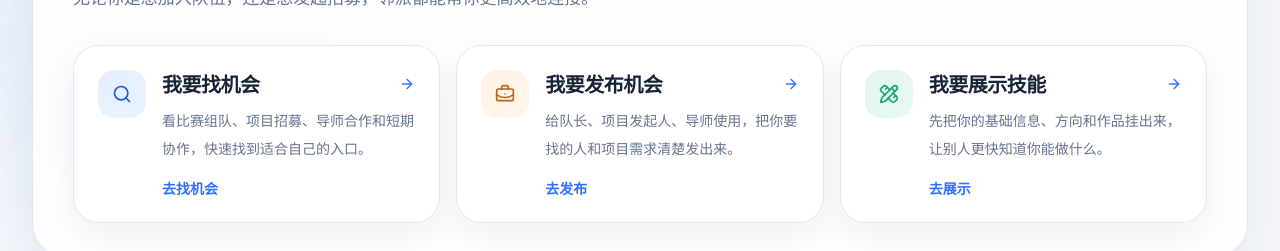
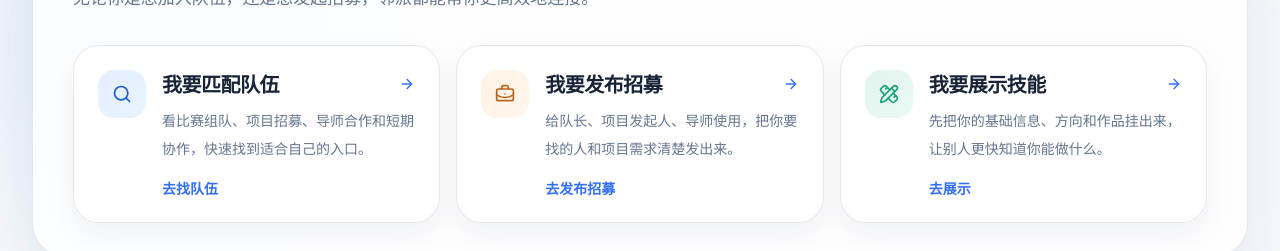
Before and after one commit to hhh-dahah/Linpia, a Next.js app: page / in a window 1280 px wide. Shown: the part 470-721 px from the top of the page. Built offline with nearby package versions, Linux system fonts and the light colour scheme; no server answers; the database is empty.

Commit message:
chore: update homepage action copy

```diff
--- a/app/page.tsx
+++ b/app/page.tsx
@@ -10,19 +10,19 @@ import { listCases, listMentors, listOpportunities, listTalents } from "@/lib/da
 
 const heroActions = [
   {
-    title: "我要找机会",
+    title: "我要匹配队伍",
     description: "看比赛组队、项目招募、导师合作和短期协作，快速找到适合自己的入口。",
     href: "/opportunities",
-    cta: "去找机会",
+    cta: "去找队伍",
     icon: Search,
     tone:
       "bg-[linear-gradient(135deg,_rgba(51,112,255,0.12),_rgba(116,194,255,0.18))] text-[var(--primary-strong)]",
   },
   {
-    title: "我要发布机会",
+    title: "我要发布招募",
     description: "给队长、项目发起人、导师使用，把你要找的人和项目需求清楚发出来。",
     href: "/publish",
-    cta: "去发布",
+    cta: "去发布招募",
     icon: BriefcaseBusiness,
     tone:
       "bg-[linear-gradient(135deg,_rgba(255,159,74,0.14),_rgba(255,214,164,0.22))] text-[#b96522]",
```
